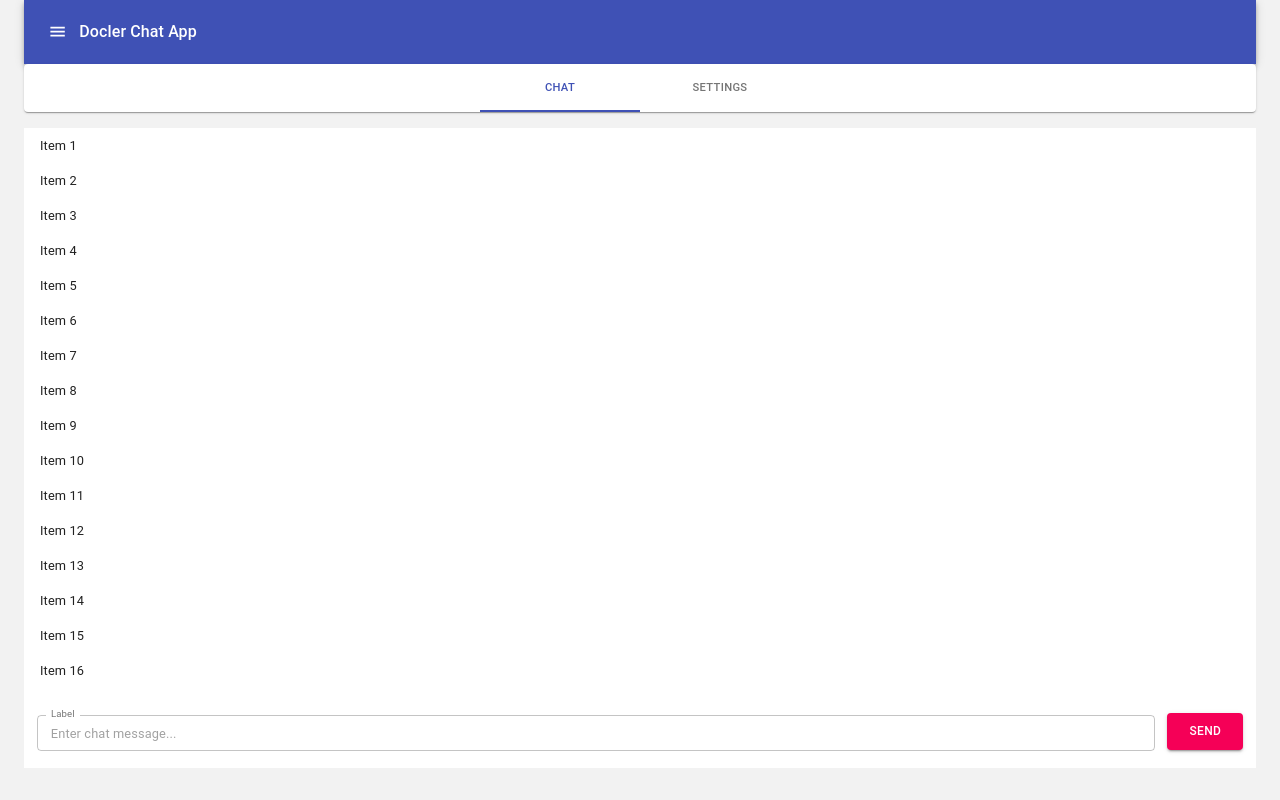
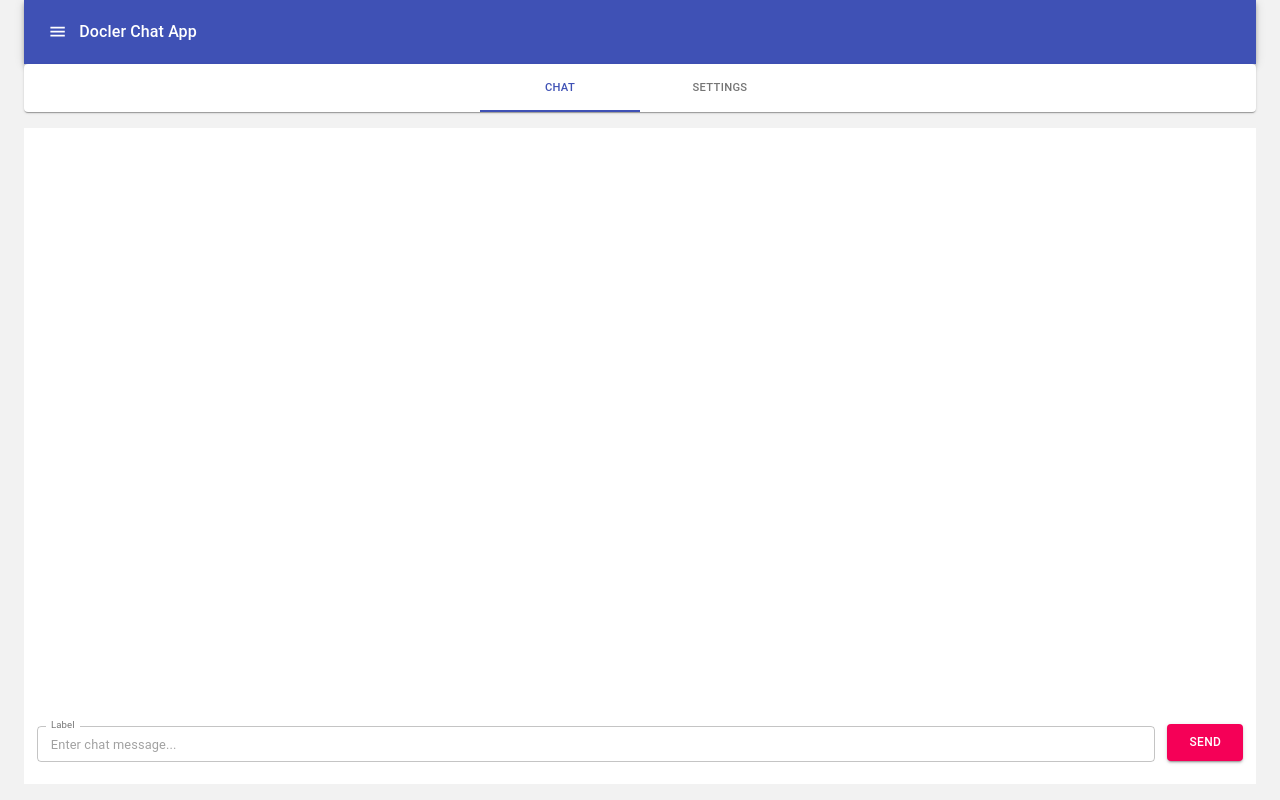
Before and after one commit to adhirchakravarti/socket-io-chat-app, a React app: page /chat in a window 1280 px wide. Built offline with nearby package versions, Linux system fonts and the light colour scheme.

Commit message:
feat: implemented the chat message auto-scroll using refs

```diff
--- a/src/components/ChatInput/index.tsx
+++ b/src/components/ChatInput/index.tsx
@@ -1,4 +1,4 @@
-import React from "react";
+import React, {useState} from "react";
 import TextField from "@material-ui/core/TextField";
 import Button from "@material-ui/core/Button";
 import {makeStyles, createStyles, Theme} from "@material-ui/core/styles";
@@ -22,10 +22,31 @@ const useStyles = makeStyles((theme: Theme) =>
     })
 );
 
-function ChatInput(): JSX.Element {
+interface ChatInputProps {
+    onSubmit: (message: string) => void;
+}
+
+function ChatInput({onSubmit}: ChatInputProps): JSX.Element {
     const classes = useStyles();
+    const [inputValue, setInputValue] = useState("");
+
+    const handleInputChange = (e: React.ChangeEvent<HTMLInputElement | HTMLTextAreaElement>) => {
+        // console.log(e.target.value);
+        const {value} = e.target;
+        setInputValue(value);
+    };
+
+    const handleSubmit = (e: React.FormEvent<HTMLFormElement>): void => {
+        // console.log(e, e.target);
+        e.preventDefault();
+        if (inputValue.trim().length > 0) {
+            onSubmit(inputValue);
+            setInputValue("");
+        }
+    };
+
     return (
-        <div className={classes.root}>
+        <form className={classes.root} onSubmit={handleSubmit}>
             <TextField
                 id="outlined-full-width"
                 label="Label"
@@ -37,11 +58,13 @@ function ChatInput(): JSX.Element {
                 variant="outlined"
                 size="small"
                 className={classes.input}
+                onChange={handleInputChange}
+                value={inputValue}
             />
-            <Button variant="contained" size="large" color="secondary">
+            <Button variant="contained" size="large" color="secondary" type="submit">
                 Send
             </Button>
-        </div>
+        </form>
     );
 }
 
--- a/src/components/ChatWindow/index.tsx
+++ b/src/components/ChatWindow/index.tsx
@@ -1,28 +1,30 @@
-import React from "react";
+import React, {useState, useEffect} from "react";
 import Container from "@material-ui/core/Container";
 // import Grid from "@material-ui/core/Grid";
 import Box from "@material-ui/core/Box";
+import List from "@material-ui/core/List";
 import ListItem from "@material-ui/core/ListItem";
 import ListItemText from "@material-ui/core/ListItemText";
-import {makeStyles, Theme, useTheme} from "@material-ui/core/styles";
-import useMediaQuery from "@material-ui/core/useMediaQuery";
-import {FixedSizeList} from "react-window";
-import AutoSizer from "react-virtualized-auto-sizer";
+import {makeStyles, Theme} from "@material-ui/core/styles";
 import ChatInput from "components/ChatInput";
 
 const useStyles = makeStyles((theme: Theme) => ({
     root: {
         width: "100%",
-        height: "80vh",
+        height: "82vh",
         display: "flex",
         flexDirection: "column",
         flexWrap: "nowrap",
         // maxWidth: 300,
         backgroundColor: theme.palette.background.paper
     },
+    listContainer: {
+        display: "flex",
+        height: "88%"
+    },
     list: {
-        display: "flex",
-        height: "90%"
+        width: "100%",
+        overflowY: "auto"
     },
     input: {
         display: "flex",
@@ -33,60 +35,45 @@ const useStyles = makeStyles((theme: Theme) => ({
     }
 }));
 
-function renderRow(props) {
-    const {index, style} = props;
-
-    return (
-        <ListItem button style={style} key={index}>
-            <ListItemText primary={`Item ${index + 1}`} />
-        </ListItem>
-    );
-}
-
 function ChatWindow(): JSX.Element {
     const classes = useStyles();
-    const theme = useTheme();
-    const xtraSmall = useMediaQuery(theme.breakpoints.down("xs"));
-    const small = useMediaQuery(theme.breakpoints.down("sm"));
+    const [messages, setMessage] = useState([]);
+    const listRef = React.createRef<HTMLUListElement>();
+    // const lRef = useRef<HTMLUListElement>(); // didn't work
+    const itemRefs = {};
+
+    useEffect(() => {
+        console.log(
+            listRef.current.lastChild,
+            listRef.current.children[listRef.current.children.length - 1]
+        );
+        const lastElement = listRef.current.children[listRef.current.children.length - 1];
+        lastElement?.scrollIntoView();
+    }, [listRef]);
+
+    const handleInputMessage = (message: string): void => {
+        const currentMessages = [...messages];
+        currentMessages.push(message);
+        setMessage(currentMessages);
+        console.log(messages, listRef.current);
+    };
 
     return (
         <Container maxWidth="xl" className={classes.root} disableGutters>
-            {/* <Grid
-                container
-                direction="column"
-                justify="center"
-                alignItems="stretch"
-                alignContent="stretch"
-                xl={12}
-                className={classes.root}
-                wrap="nowrap"
-            > */}
-            {/* <Grid className={classes.list} item xl={12} lg={12} md={12} sm={12} xs={12}> */}
-            <Box component="div" className={classes.list}>
-                <AutoSizer>
-                    {({height, width}) => (
-                        <FixedSizeList
-                            className="List"
-                            height={height}
-                            itemCount={1000}
-                            itemSize={35}
-                            width={width}
-                        >
-                            {renderRow}
-                        </FixedSizeList>
-                    )}
-                </AutoSizer>
+            <Box component="div" className={classes.listContainer}>
+                <List ref={listRef} className={classes.list}>
+                    {messages.map((message) => {
+                        return (
+                            <ListItem button key={message} ref={(el) => (itemRefs[message] = el)}>
+                                <ListItemText primary={message} />
+                            </ListItem>
+                        );
+                    })}
+                </List>
             </Box>
-            {/* </Grid> */}
-            {/* <Grid className={classes.input} item xl={12} lg={12} md={12} sm={12} xs={12}> */}
             <Box className={classes.input}>
-                <ChatInput />
+                <ChatInput onSubmit={handleInputMessage} />
             </Box>
-            {/* </Grid> */}
-            {/* </Grid> */}
-            {/* <FixedSizeList height={400} itemSize={46} itemCount={200}>
-                {renderRow}
-            </FixedSizeList> */}
         </Container>
     );
 }
```
Also changed, not shown: .eslintrc.json.
